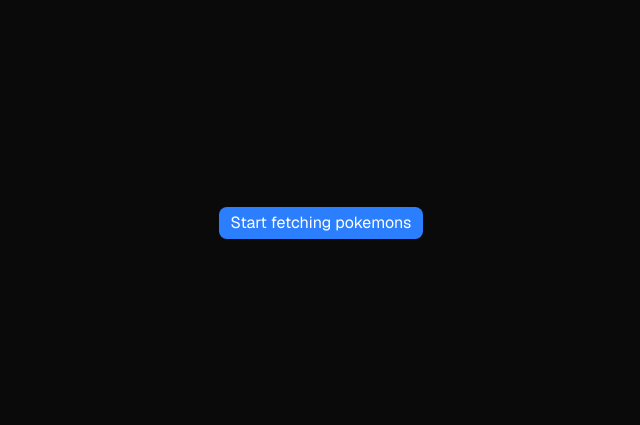
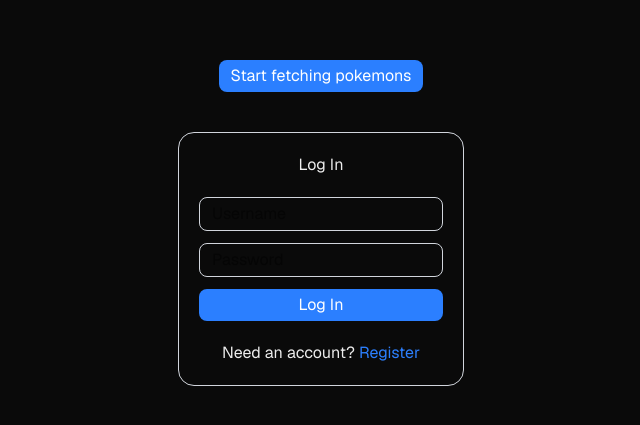
Before and after one commit to adi117/pokedex, a Next.js app: page / in a window 1280 px wide. Shown: the part 217-642 px from the top of the page, without its empty margins (319-959 px from the left). Built offline with nearby package versions, Linux system fonts and the light colour scheme.

Commit message:
feat(talent-growth): create login form

```diff
--- a/app/page.tsx
+++ b/app/page.tsx
@@ -5,6 +5,7 @@ import { typeColors } from "@/types/Utils";
 import Image from "next/image";
 import { useRouter } from "next/navigation";
 import { useEffect, useState } from "react";
+import AuthForm from '../components/AuthForm';
 
 export default function Home() {
 
@@ -57,6 +58,8 @@ export default function Home() {
           </button>
         </div>
       }
+
+      <AuthForm/>
 
 
       {/* Search Menu */}
--- a/components/AuthForm.tsx
+++ b/components/AuthForm.tsx
@@ -0,0 +1,60 @@
+"use client"
+
+import { useAuth } from '@/context/useAuth';
+import React, { useState } from 'react';
+
+const AuthForm = () => {
+  const { login, register } = useAuth();
+
+  const [username, setUsername] = useState('');
+  const [password, setPassword] = useState('');
+  const [isRegistering, setIsRegistering] = useState(false);
+
+  const handleSubmit = (e: React.FormEvent) => {
+    e.preventDefault();
+    if (!username || !password) {
+      alert("Please enter username and password.");
+      return;
+    }
+
+    if (isRegistering) {
+      register(username, password);
+    } else {
+      login(username, password);
+    }
+    setPassword('');
+  };
+
+  return (
+    <div className=' flex flex-col gap-5 items-center justify-center border border-gray-300 rounded-2xl p-5'>
+      <h3>{isRegistering ? 'Register' : 'Log In'}</h3>
+      <form onSubmit={handleSubmit} className='flex flex-col gap-3'>
+        <input
+          type="text"
+          placeholder="Username"
+          value={username}
+          onChange={e => setUsername(e.target.value)}
+          className="px-3 py-1 rounded-lg border border-gray-300 text-black w-full"
+        />
+        <input
+          type="password"
+          placeholder="Password"
+          value={password}
+          onChange={e => setPassword(e.target.value)}
+          className="px-3 py-1 rounded-lg border border-gray-300 text-black w-full"
+        />
+        <button className='px-3 py-1 bg-blue-500 text-white rounded-lg hover:bg-blue-600 w-full' type="submit">{isRegistering ? 'Register' : 'Log In'}</button>
+      </form>
+      <p>
+        <span className='cursor-pointer, mt-4'>
+          {isRegistering ? 'Already have an account? ' : 'Need an account? '}
+        </span>
+        <span onClick={() => setIsRegistering(!isRegistering)} className='cursor-pointer, mt-4 text-blue-500'>
+          {isRegistering ? 'Login' : 'Register'}
+        </span>
+      </p>
+    </div>
+  );
+};
+
+export default AuthForm;
```
